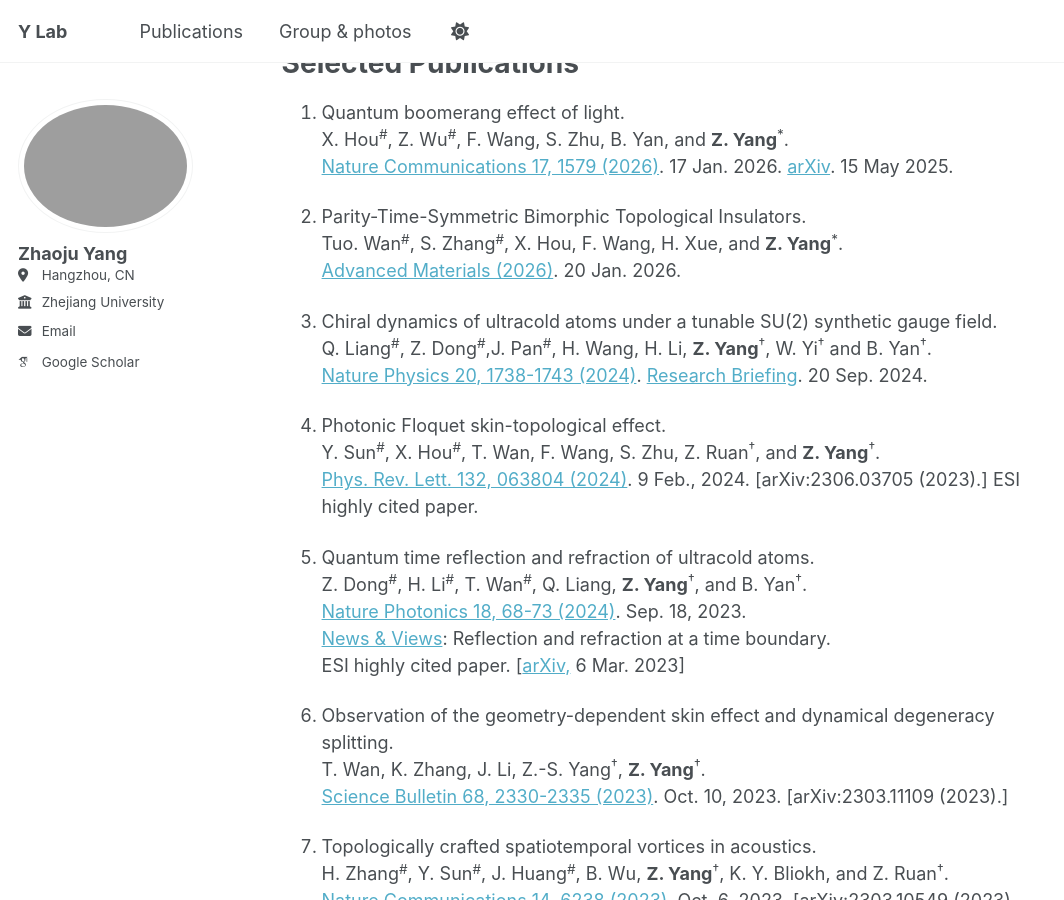
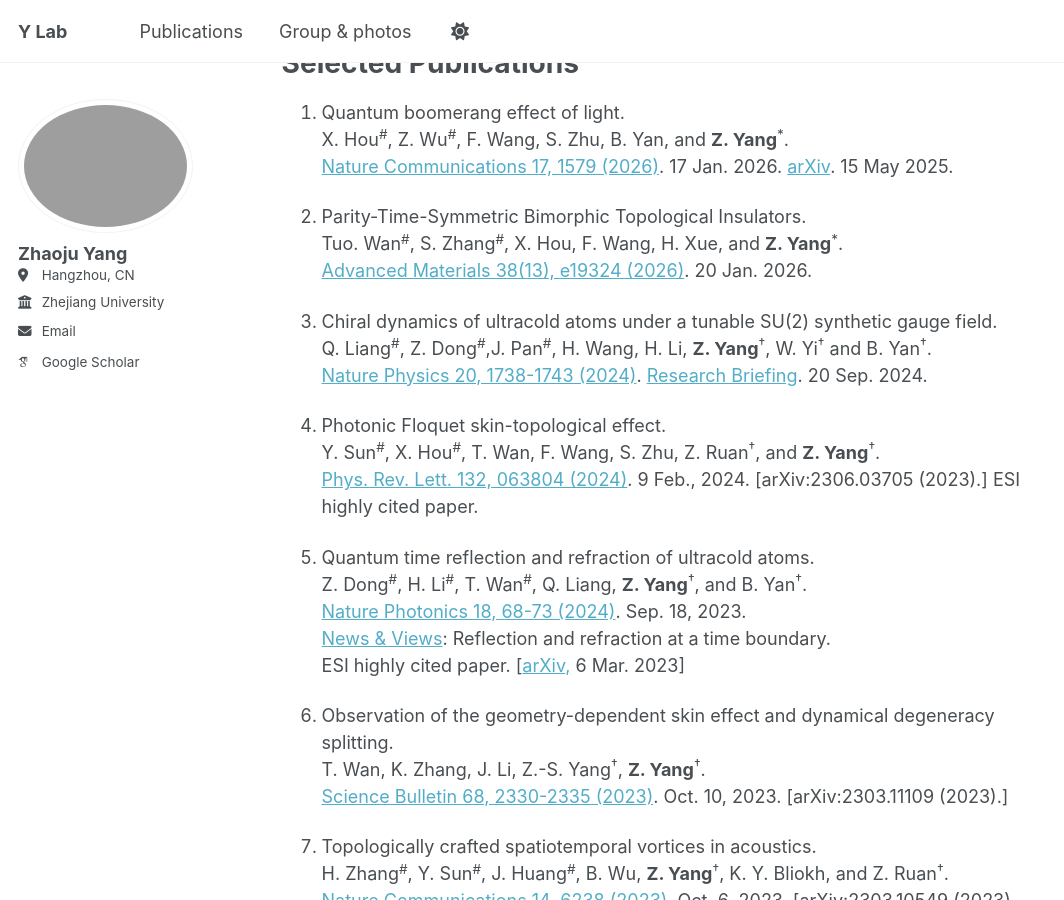
Before and after one commit to zhaojuyang/zhaojuyang.github.io, a Jekyll site: the page built from _pages/about.md, in a window 1280 px wide and 900 px high, scrolled down 2182 px. Shown: the whole window, without its empty margins (0-1064 px from the left). Built offline with Jekyll 4.4.1, drawn with Linux system fonts in a browser that asks for light colours; some web fonts are replaced.

Commit message:
Update about.md

```diff
--- a/_pages/about.md
+++ b/_pages/about.md
@@ -80,7 +80,7 @@ X. Hou<sup>#</sup>, Z. Wu<sup>#</sup>, F. Wang, S. Zhu, B. Yan, and **Z. Yang**<
 
 1. Parity-Time-Symmetric Bimorphic Topological Insulators. <br>
 Tuo. Wan<sup>#</sup>, S. Zhang<sup>#</sup>, X. Hou, F. Wang, H. Xue, and **Z. Yang**<sup>*</sup>. <br>
-[Advanced Materials (2026)](https://doi.org/10.1002/adma.202519324). 20 Jan. 2026.
+[Advanced Materials 38(13), e19324 (2026)](https://doi.org/10.1002/adma.202519324). 20 Jan. 2026.
 
 1. Chiral dynamics of ultracold atoms under a tunable SU(2) synthetic gauge field. <br>
 Q. Liang<sup>#</sup>, Z. Dong<sup>#</sup>,J. Pan<sup>#</sup>, H. Wang, H. Li, **Z. Yang**<sup>†</sup>, W. Yi<sup>†</sup> and B. Yan<sup>†</sup>. <br>
```
